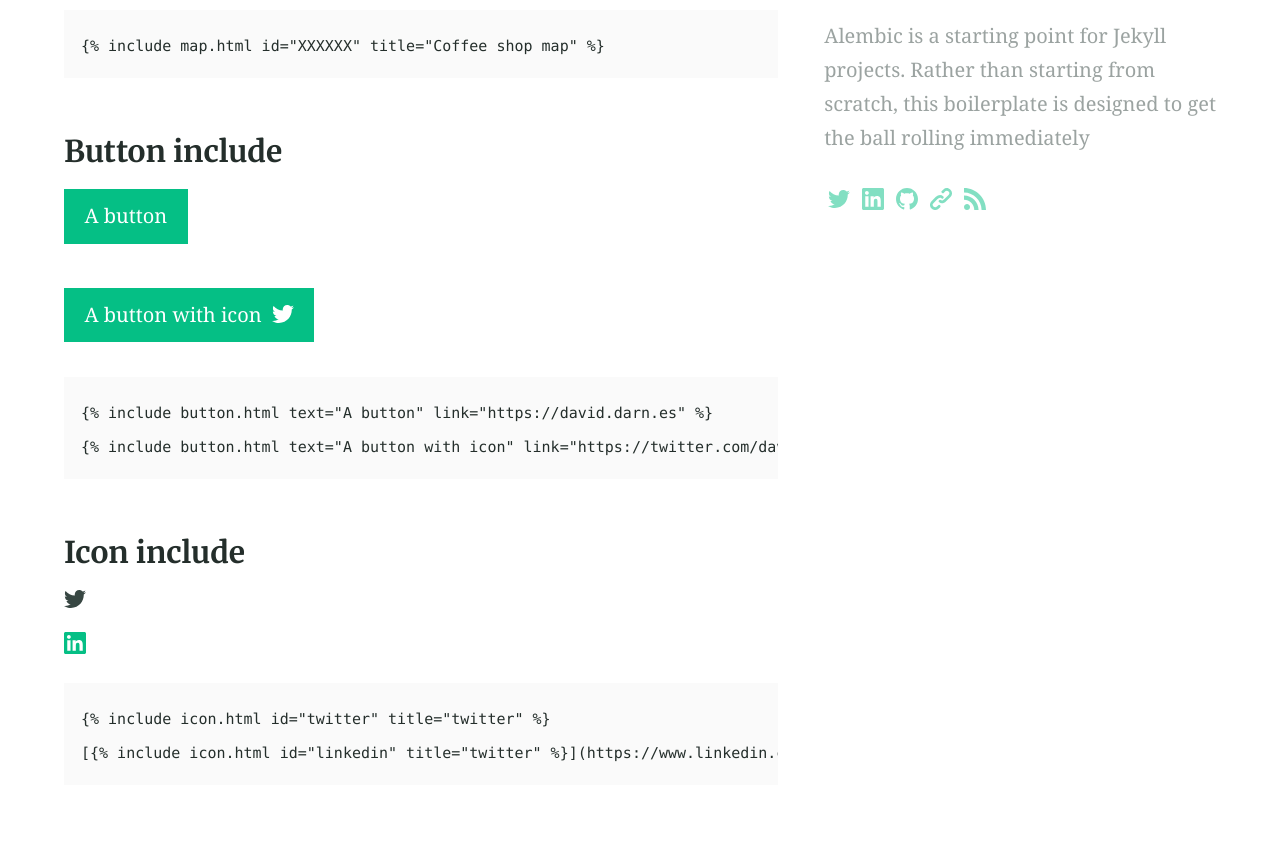
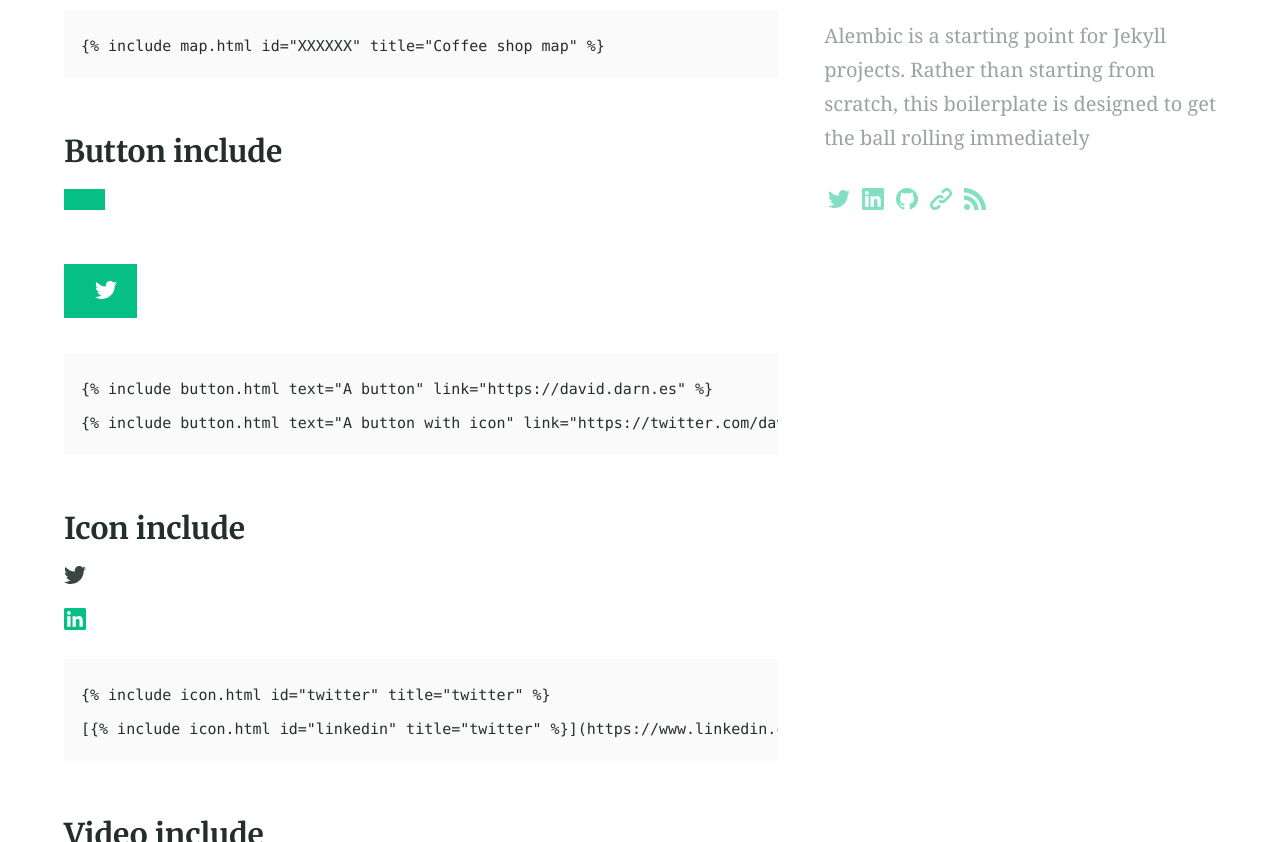
Before and after one commit to hi-sushanta/hi-sushanta.github.io, a Jekyll site: the page built from elements.md, in a window 1280 px wide and 900 px high, scrolled down 4011 px, cut to the strip 58-900 px from the top of the window. Built offline with Jekyll 4.4.1, drawn with Linux system fonts in a browser that asks for light colours.

Commit message:
Little bit experiment with button

```diff
--- a/_includes/button.html
+++ b/_includes/button.html
@@ -1 +1 @@
-<a class="button" href="{{ include.link | default: '#' }}"{% if include.color %} style="background: {{ include.color }}"{% endif %}>{{ include.text | default: "Button" }}{% if include.icon %}&nbsp; {% include icon.html id=include.icon title=include.icon %}{% endif %}</a>
+<a class="button" href="{{ include.link | default: '#' }}"{% if include.color %} style="background: {{ include.color }}"{% endif %}>{{ default: "Button" }}{% if include.icon %}&nbsp; {% include icon.html id=include.icon title=include.icon %}{% endif %}</a>
```
Also changed, not shown: index.md (+1 -1 lines).
